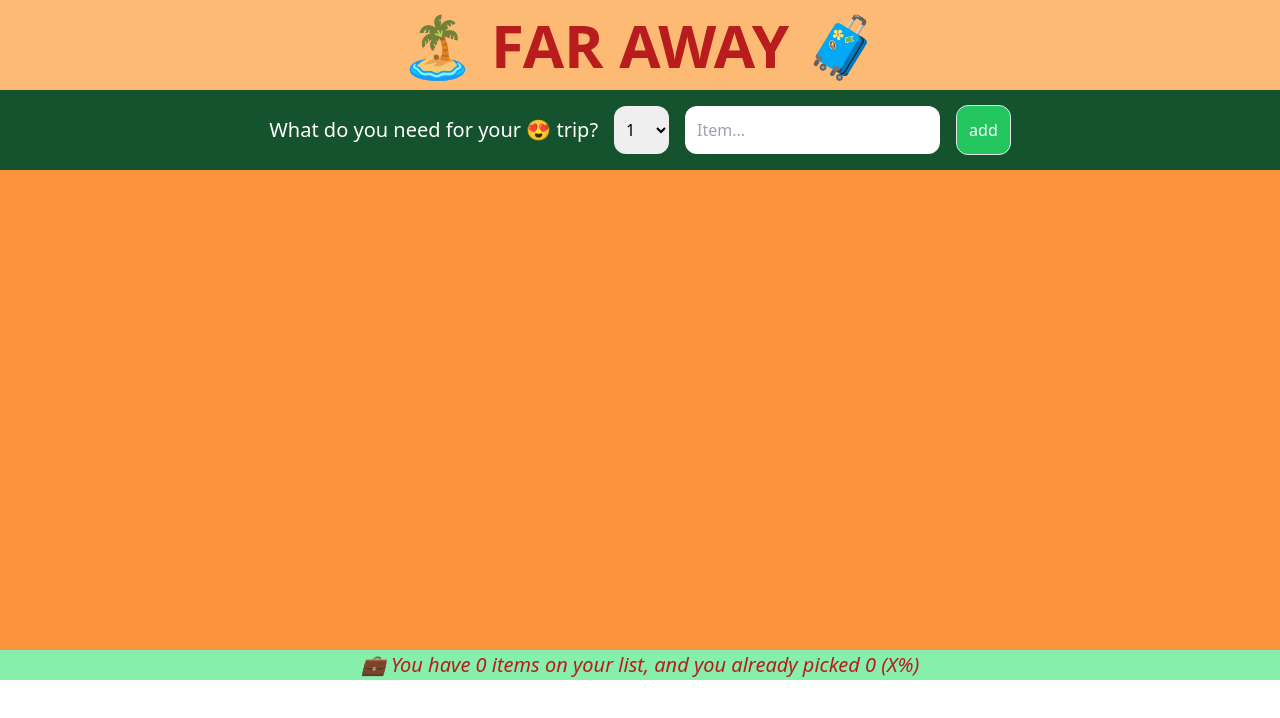
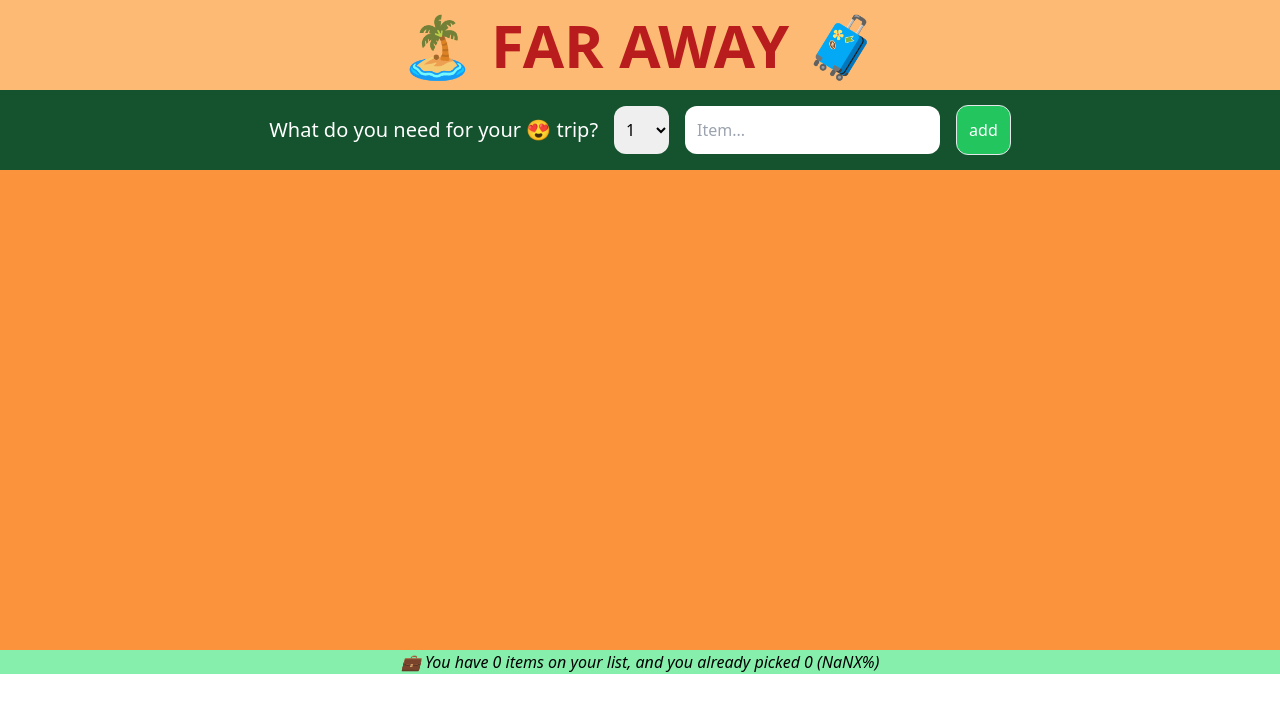
Before and after one commit to mairaj-afridi/farr, a React (Create React App) app: page / in a window 1280 px wide. Shown: the top 718 px of the page. Built offline with nearby package versions, Linux system fonts and the light colour scheme.

Commit message:
Now the percentage are added on the Stats

```diff
--- a/src/App.js
+++ b/src/App.js
@@ -100,11 +100,13 @@ function Item({ item, onDeleteItem, onToggleItems }) {
 function Stats({items}) {
 const numItems = items.length;
 const numPaked = items.filter((item) => item.packed).length;
+const percentage = Math.round((numPaked/numItems) * 100);
 
   return (
     <footer className='bg-green-300 w-full flex items-center justify-center '>
-      <em>
-        <h1 className='text-red-700 text-[20px]' >💼 You have {numItems} items on your list, and you already picked {numPaked} (X%)</h1>
+      <em>{percentage === 100 ? "You got everything! Ready to go 🛩" :
+       `💼 You have ${numItems} items on your list, and you already picked ${numPaked} (${percentage}X%)`
+      }
       </em>
     </footer>
   )
```
